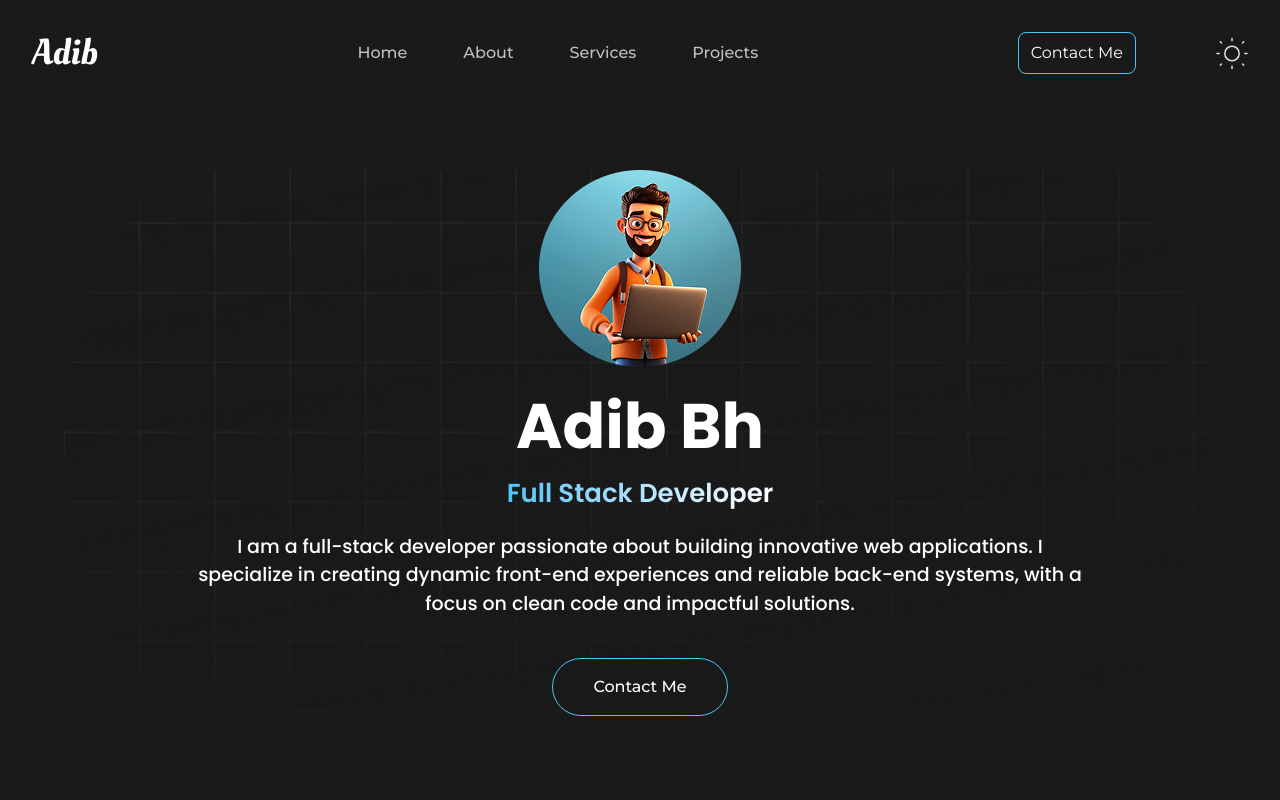
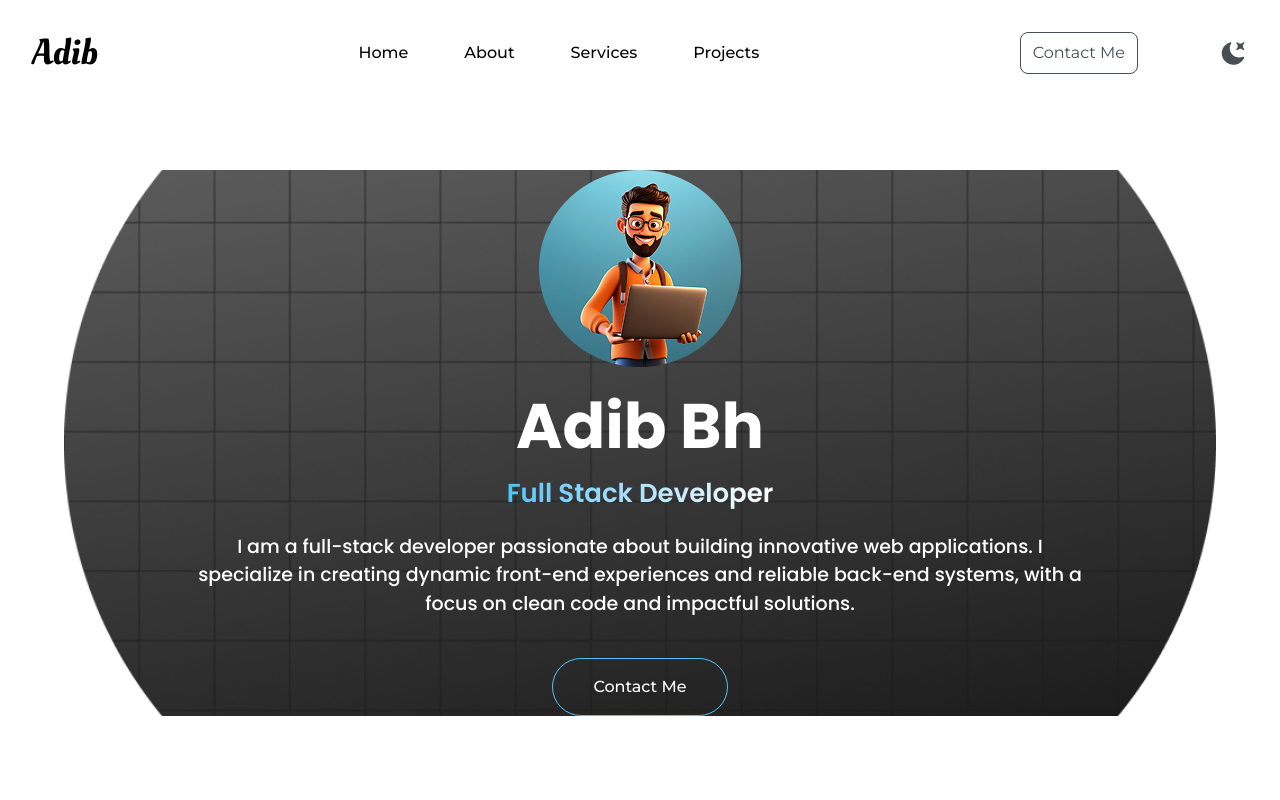
Before and after one commit to Adib-96/repoo, a website built with Vite: page index.html in a window 1280 px wide. Both pictures are taken after a click on the button 1231 px from the left and 53 px from the top of the page. Shown: the top 800 px of the page. Built offline with nearby package versions, Linux system fonts and the light colour scheme; files whose address does not match are found by name.

Commit message:
Implement light mode functionality and enhance UI elements for better user experience

```diff
--- a/index.html
+++ b/index.html
@@ -11,7 +11,7 @@
     <div class="container mx-auto px-4 py-4">
       <!-- Header -->
       <header class="flex justify-between items-center p-4">
-        <h1 class="text-white cursor-pointer font-OleoScript text-4xl">Adib</h1>
+        <h1 class="text-white cursor-pointer font-OleoScript text-4xl logo">Adib</h1>
         <nav class="hidden md:block">
           <ul
             class="flex md:gap-4 xl:gap-10 text-grey font-Montserrat font-medium text-base cursor-pointer"
@@ -72,7 +72,7 @@
         class="bg-[url('/src/assets/bg.png')] bg-cover bg-center bg-no-repeat max-w-6xl mx-auto"
       >
         <div
-          class="hero from-right flex flex-col items-center justify-center text-center mt-10 md:mt-20"
+          class="hero from-left flex flex-col items-center justify-center text-center mt-10 md:mt-20"
         >
           <div>
             <img src="src/assets/avatar.png" alt="" />
@@ -563,6 +563,7 @@
     </div>
     <script type="module" src="./src/main.js" defer></script>
     <script type="module" src="./src/form.js" defer></script>
+    <script type="module" src="./src/lightMode.js" defer></script>
     <script type="text/javascript"
         src="https://cdn.jsdelivr.net/npm/@emailjs/browser@4/dist/email.min.js">
 </script>
--- /dev/null
+++ b/src/assets/assets.js
@@ -0,0 +1,5 @@
+import dark from "./dark.svg"
+import light from "./light.svg"
+
+
+export {dark, light}
--- a/src/lightMode.js
+++ b/src/lightMode.js
@@ -0,0 +1,24 @@
+import { dark, light } from "./assets/assets";
+const logo = document.querySelector(".logo");
+const nav_links = document.querySelectorAll("nav > ul > li a");
+const theme_btn = document.getElementById("theme");
+const contact_me = document.getElementById("contact_me");
+
+// #E0E8F6
+theme_btn.addEventListener("click", () => {
+  const bd_bg = document.body.classList.toggle("bg-primary");
+
+  if (!bd_bg) {
+    theme_btn.children[0].src = bd_bg ? light : dark;
+    logo.style.color = "#000000";
+    nav_links.forEach((link) => (link.style.color = "#050505"));
+    contact_me.style.color = "#484E53";
+    contact_me.style.borderColor = "#484E53";
+  } else {
+    theme_btn.children[0].src = bd_bg ? light : dark;
+    logo.style.color = "#ffffff";
+    nav_links.forEach((link) => (link.style.color = "#c1c1c1"));
+    contact_me.style.color = "#ffffff";
+    contact_me.style.borderColor = "#4FC3F7";
+  }
+});
--- a/src/style.css
+++ b/src/style.css
@@ -6,7 +6,9 @@
 @import "tailwindcss";
 
 
-
+body {
+  overflow-x: hidden;
+}
 
 
 @theme {
@@ -25,6 +27,8 @@
   --color-services-text: #E1E1E1;
   --color-tech-text: #A9A9A9;
   --color-border-footer: #484E53;
+
+
   /* Light mode */
   --color-light-bg: #E0E8F6;
   --color-nav-a: #050505;
@@ -48,13 +52,11 @@ body[data-theme="light"] {
   opacity: 0;
   transform: translateX(0);
   transition: all 0.8s ease-out;
+  max-width: 100%;
 }
 
 .from-left {
   transform: translateX(-100px);
-}
-.from-right {
-  transform: translateX(100px);
 }
 
 .show {
```
